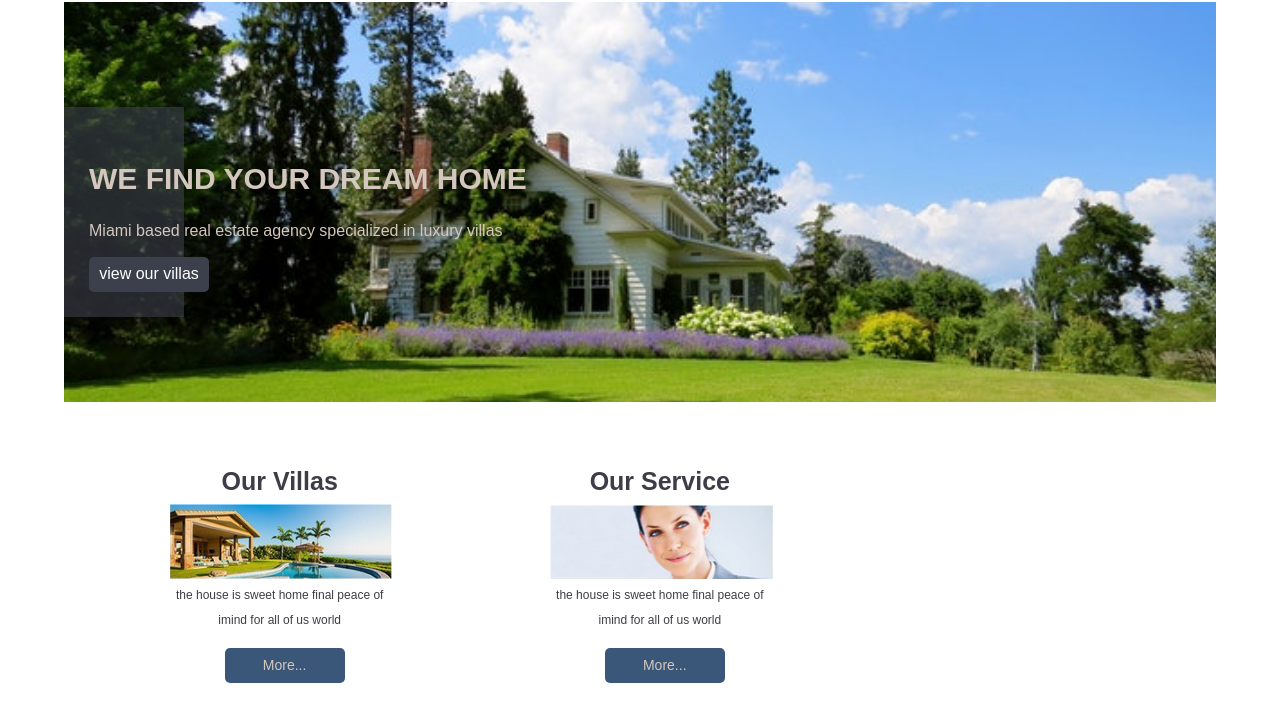
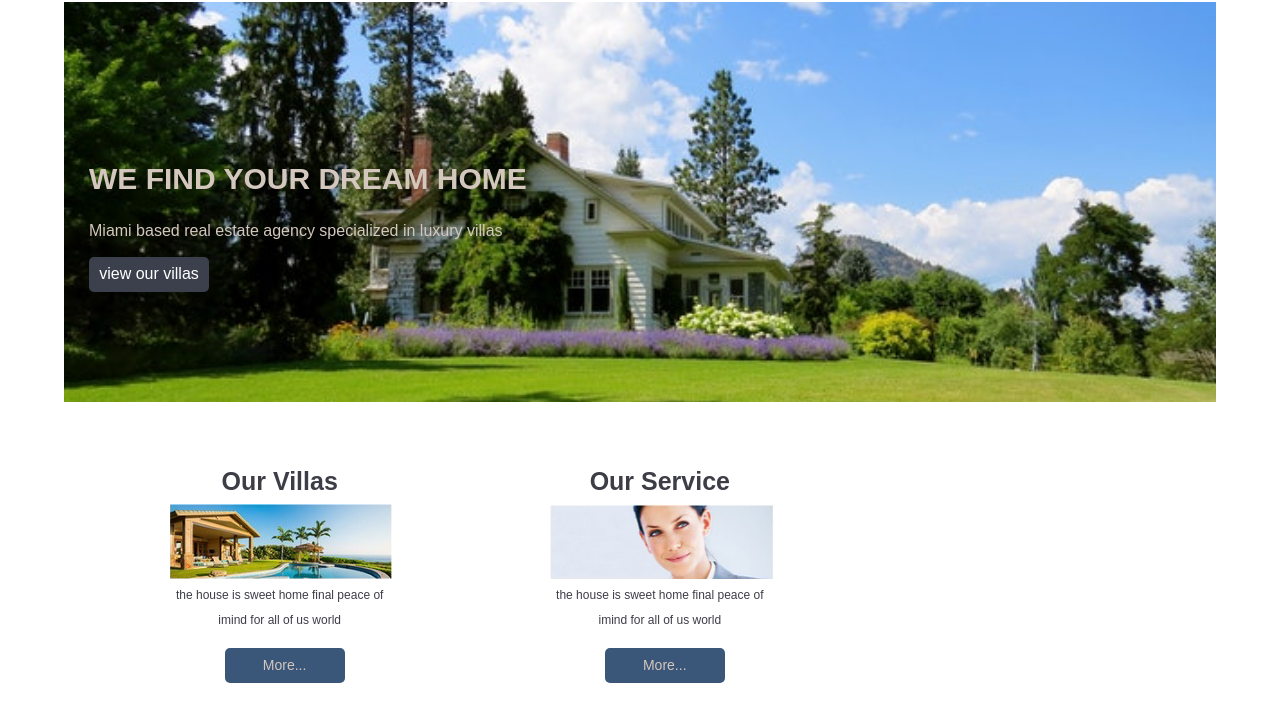
Before and after one commit to kiaskamal/Class-13_image.to.html, a plain HTML site: page index.html in a window 1280 px wide. Shown: the part 84-794 px from the top of the page. Drawn offline with Linux system fonts and the light colour scheme.

Commit message:
Update style.css

```diff
--- a/css/style.css
+++ b/css/style.css
@@ -59,7 +59,6 @@ header{
 	margin-top: 90px;
 	margin-bottom: 70px;
 	padding: 30px 25px 25px;
-	background-color: rgba(60, 64, 76, .6);
 }
 .home h1{
     white-space: nowrap;
```
